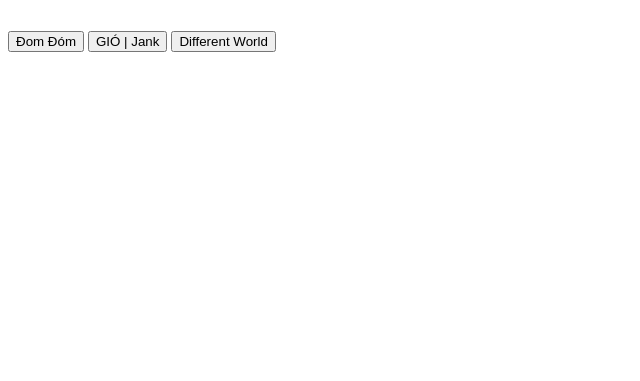
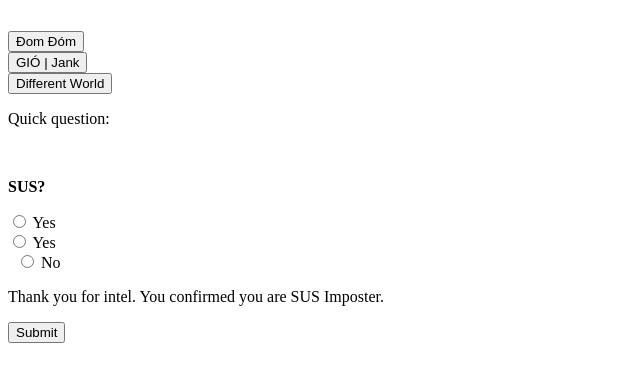
Before and after one commit to baldstore/Music, a plain HTML site: page index.html in a window 1280 px wide. Shown: the part 101-482 px from the top of the page, without its empty margins (0-640 px from the left). Drawn offline with Linux system fonts and the light colour scheme.

Commit message:
New SUS lol!!!!1

```diff
--- a/index.html
+++ b/index.html
@@ -7,7 +7,34 @@
   <p>Download a music by clicking on it.</p>
   <br>
   <button onclick="window.open('https://bit.ly/domdomj97')">Đom Đóm</button>
+  <br>
   <button onclick="window.open('https://bit.ly/giojank')">GIÓ | Jank</button>
+  <br>
   <button onclick="window.open('https://bit.ly/diffworld')">Different World</button>
+  <br>
+  <div id="sus-question">
+    <p>Quick question:</p>
+    <br>
+    <p><b>SUS?</b></p>
+    <input type="radio" id="html" name="fav_language" value="HTML">
+    <label for="html">Yes</label><br>
+    <input type="radio" id="css" name="fav_language" value="CSS">
+    <label for="css">Yes</label><br>
+    <input type="radio" id="javascript" name="fav_language" value="JavaScript">
+    <label for="javascript">No</label>
+  </div>
+  <div id="sus-confirmation">
+    <p>Thank you for intel. You confirmed you are SUS Imposter.</p>
+  </div>
+  <button onclick="showConfirmation()">Submit</button>
+  <script>
+        function showConfirmation() {
+            var susQuestion = document.getElementById("sus-question");
+            var susConfirmation = document.getElementById("sus-confirmation");
+
+            susQuestion.style.display = "none";
+            susConfirmation.style.display = "block";
+        }
+  </script>
 </body>
 </html>
```
